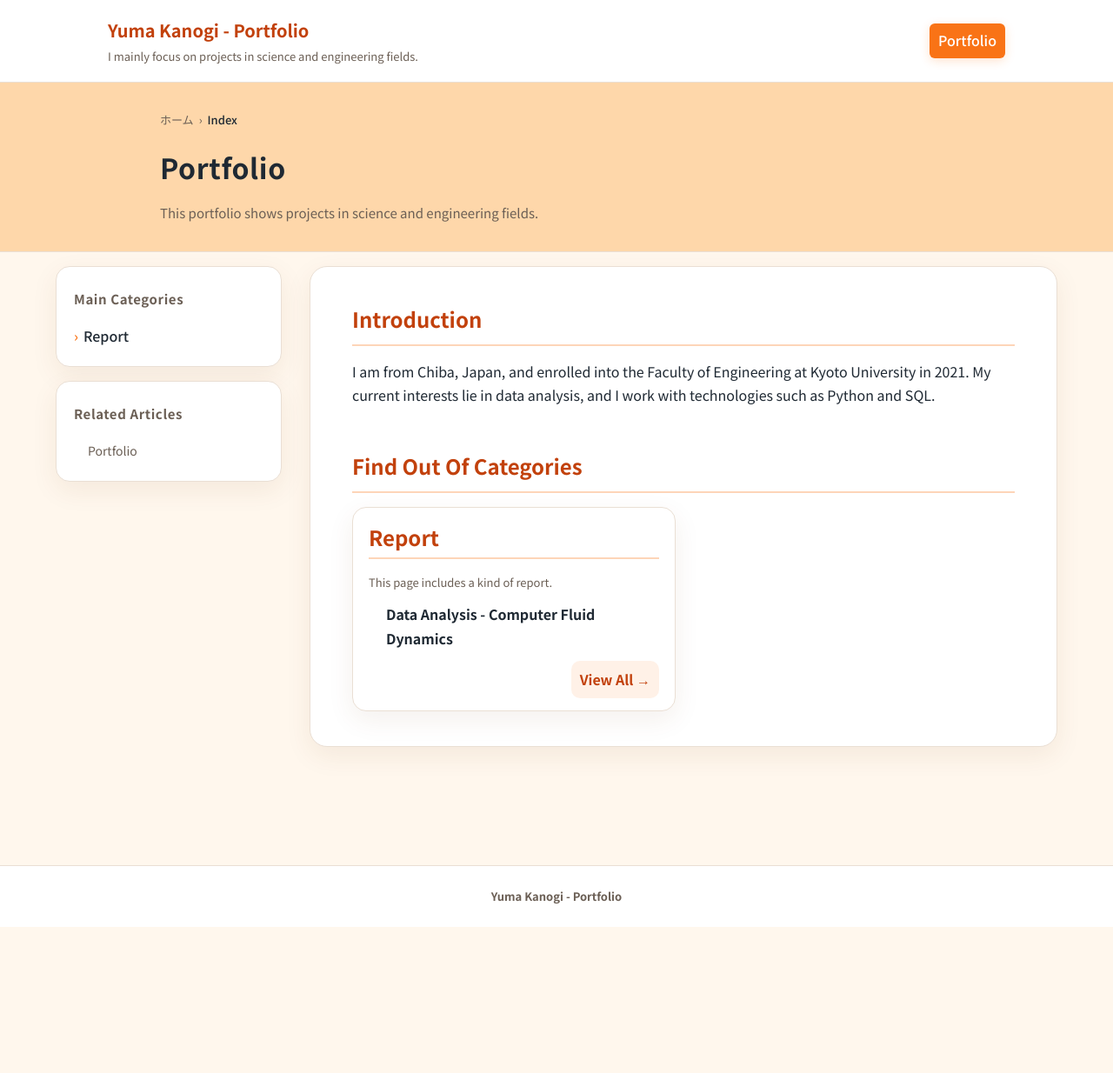
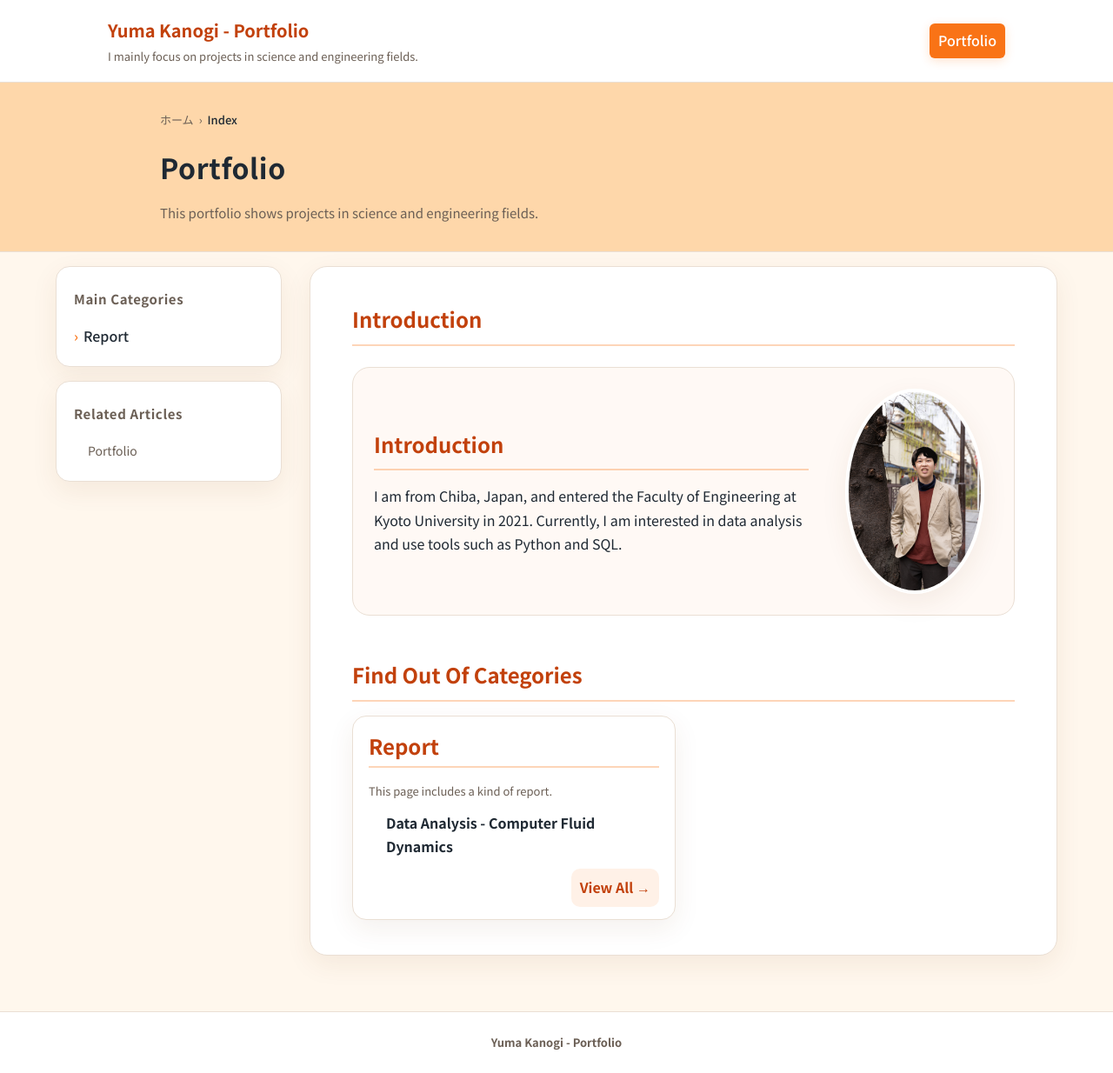
Before and after one commit to entfrem0/portfolio, a Jekyll site: the page built from docs/index.md, in a window 1280 px wide. Shown: the whole page at 87% size. Built offline with Jekyll 4.4.1, drawn with Linux system fonts in a browser that asks for light colours; before the commit the page ends 1066 px from its top, so only the background shows below that.

Commit message:
自己紹介追加

```diff
--- a/docs/assets/css/style.css
+++ b/docs/assets/css/style.css
@@ -369,3 +369,48 @@ thead{background:rgba(249,115,22,.08); color:var(--muted)}
   border:0;
   display:block;
 }
+
+.intro-profile{
+  display:grid;
+  grid-template-columns:1fr 180px;
+  gap:32px;
+  align-items:center;
+  margin:24px 0 40px;
+  padding:24px;
+  border:1px solid var(--border);
+  border-radius:var(--radius-lg);
+  background:rgba(249,115,22,.04);
+}
+
+.intro-profile__text h2{
+  margin-top:0;
+}
+
+.intro-profile__text p{
+  margin-bottom:0;
+}
+
+.intro-profile__image-wrap{
+  display:flex;
+  justify-content:center;
+}
+
+.intro-profile__image{
+  width:160px;
+  height:160px;
+  object-fit:cover;
+  border-radius:50%;
+  border:4px solid #fff;
+  box-shadow:var(--shadow);
+}
+
+@media (max-width: 640px){
+  .intro-profile{
+    grid-template-columns:1fr;
+    text-align:center;
+  }
+
+  .intro-profile__image-wrap{
+    order:-1;
+  }
+}
--- a/docs/index.md
+++ b/docs/index.md
@@ -9,8 +9,22 @@ sidebar_title: Related Articles
 
 ## Introduction
 
-I am from Chiba, Japan, and enrolled into the Faculty of Engineering at Kyoto University in 2021.
-My current interests lie in data analysis, and I work with technologies such as Python and SQL.
+<div class="intro-profile">
+  <div class="intro-profile__text">
+    <h2>Introduction</h2>
+    <p>
+      I am from Chiba, Japan, and entered the Faculty of Engineering at Kyoto University in 2021.
+      Currently, I am interested in data analysis and use tools such as Python and SQL.
+    </p>
+  </div>
+
+  <div class="intro-profile__image-wrap">
+    <img
+      src="{{ '/assets/images/image.jpg' | relative_url }}"
+      alt="Profile photo"
+      class="intro-profile__image">
+  </div>
+</div>
 
 
 ## Find Out Of Categories
```
Also changed, not shown: docs/assets/images/image.jpg (added), 2 other files.
